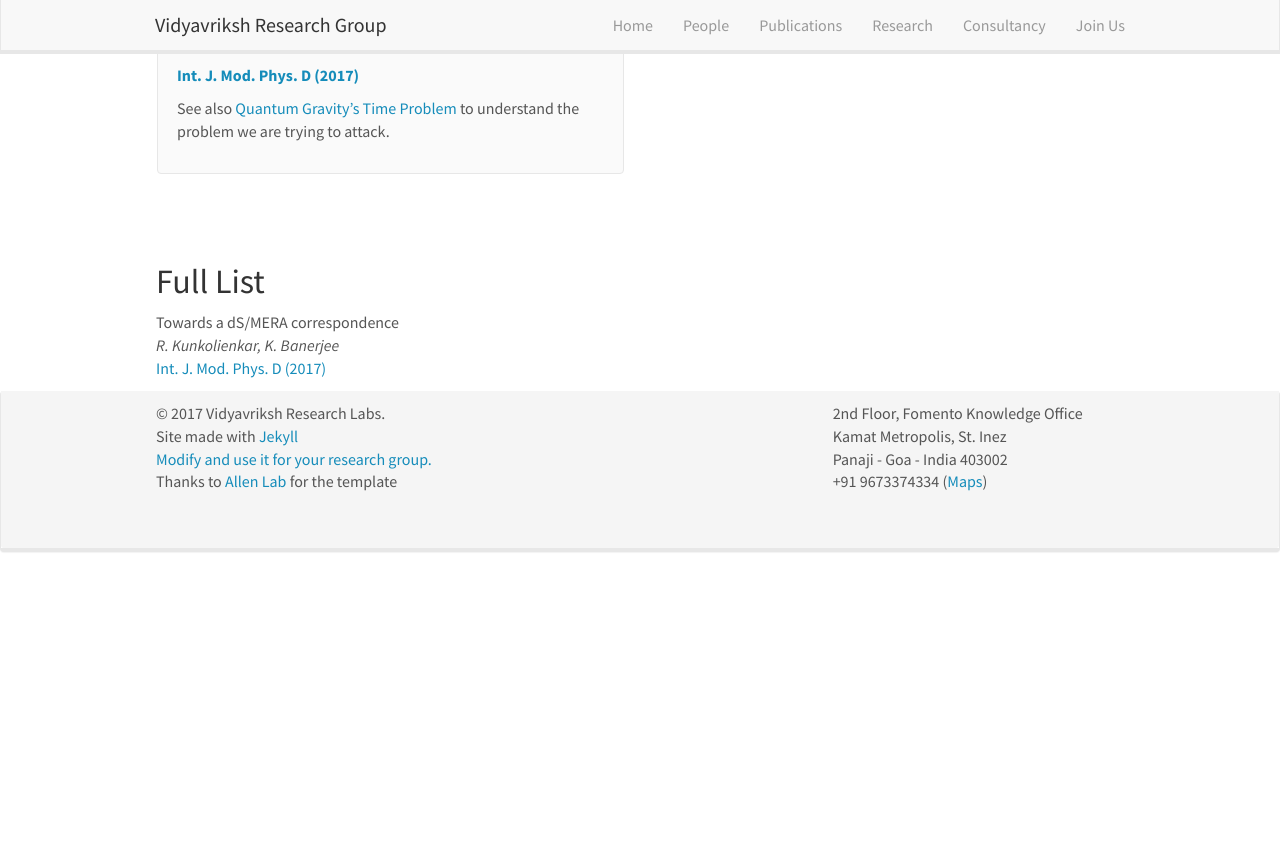
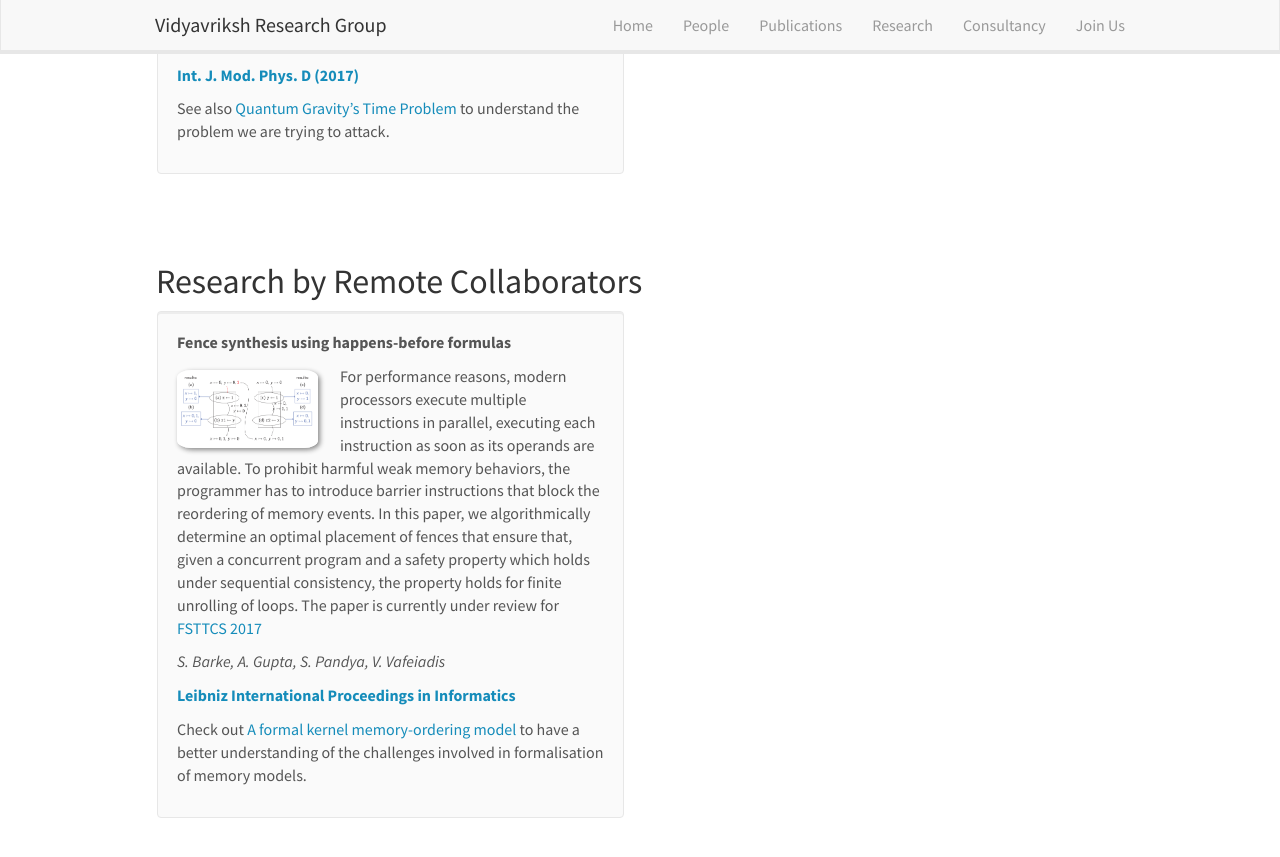
Before and after one commit to convergence-research-lab/convergence-research-lab.github.io, a Jekyll site: the page built from _pages/publications.md, in a window 1280 px wide and 900 px high, scrolled down 482 px. Shown: the top 857 px of the window. Built offline with Jekyll 4.4.1, drawn with Linux system fonts in a browser that asks for light colours; nearby versions of some CDN libraries; before the commit the page ends 1056 px from its top, so only the background shows below that.

Commit message:
publications modified

```diff
--- /dev/null
+++ b/_data/publist_remote.yml
@@ -0,0 +1,11 @@
+- title: Fence synthesis using happens-before formulas
+  image: executions.png
+  description: For performance reasons, modern processors execute multiple instructions in parallel, executing each instruction as soon as its operands are available. To prohibit harmful weak memory behaviors, the programmer has to introduce barrier instructions that block the reordering of memory events. In this paper, we algorithmically determine an optimal placement of fences that ensure that, given a concurrent program and a safety property which holds under sequential consistency, the property holds for finite unrolling of loops. The paper is currently under review for <a href="http://www.fsttcs.org/"> FSTTCS 2017 </a>
+
+  authors: S. Barke, A. Gupta, S. Pandya, V. Vafeiadis
+
+  link:
+    url: https://www.dropbox.com/s/b7i125cmljw73ys/FSTTCS_2017_paper_78.pdf?dl=0
+    display: Leibniz International Proceedings in Informatics
+  highlight: 1
+  news2: Check out <a href="https://lwn.net/Articles/718628/"> A formal kernel memory-ordering model </a> to have a better understanding of the challenges involved in formalisation of memory models.
--- a/_pages/publications.md
+++ b/_pages/publications.md
@@ -20,7 +20,47 @@
 {% endcomment %}
 
 {% assign number_printed = 0 %}
-{% for publi in site.data.publist %}
+{% for publi in site.data.publist_residents %}
+
+{% assign even_odd = number_printed | modulo: 2 %}
+{% if publi.highlight == 1 %}
+
+{% if even_odd == 0 %}
+<div class="row">
+{% endif %}
+
+<div class="col-sm-6 clearfix">
+ <div class="well">
+  <pubtit>{{ publi.title }}</pubtit>
+  <img src="{{ site.url }}{{ site.baseurl }}/images/pubpic/{{ publi.image }}" class="img-responsive" width="33%" style="float: left" />
+  <p>{{ publi.description }}</p>
+  <p><em>{{ publi.authors }}</em></p>
+  <p><strong><a href="{{ publi.link.url }}">{{ publi.link.display }}</a></strong></p>
+  <p class="text-danger"><strong> {{ publi.news1 }}</strong></p>
+  <p> {{ publi.news2 }}</p>
+ </div>
+</div>
+
+{% assign number_printed = number_printed | plus: 1 %}
+
+{% if even_odd == 1 %}
+</div>
+{% endif %}
+
+{% endif %}
+{% endfor %}
+
+{% assign even_odd = number_printed | modulo: 2 %}
+{% if even_odd == 1 %}
+</div>
+{% endif %}
+
+<p> &nbsp; </p>
+
+## Research by Remote Collaborators
+
+{% assign number_printed = 0 %}
+{% for publi in site.data.publist_remote %}
 
 {% assign even_odd = number_printed | modulo: 2 %}
 {% if publi.highlight == 1 %}
```
Also changed, not shown: _data/publist_residents.yml (line endings or trailing spaces), images/pubpic/executions.png (added).
